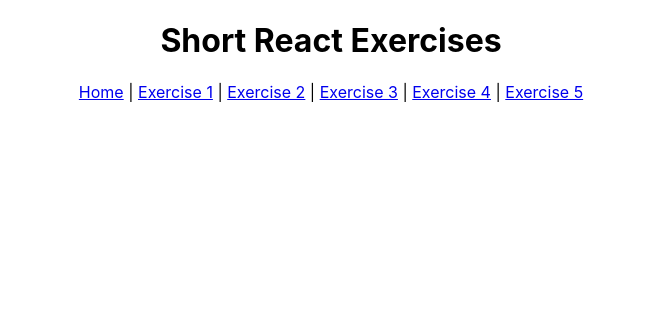
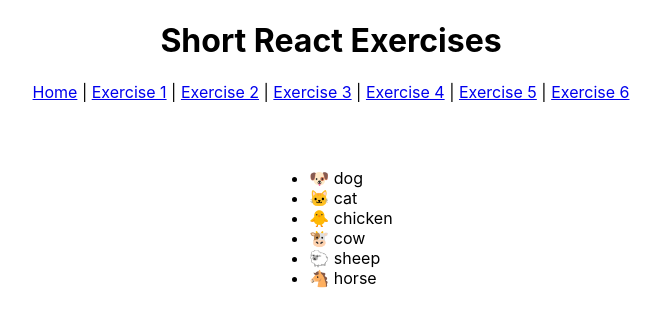
Before and after one commit to ad-800/react-exercises, a React (Create React App) app: page /exercise-five in a window 1280 px wide. Shown: the top 326 px of the page, without its empty margins (309-970 px from the left). Built offline with nearby package versions, Linux system fonts and the light colour scheme; the HTML template or start-up script is replaced by a standard one.

Commit message:
done with 5 and 6

```diff
--- a/src/App.css
+++ b/src/App.css
@@ -18,3 +18,11 @@
   align-items: center;
   background-color: RGB(239, 215, 4);
 }
+
+.button {
+  margin: 5px;
+}
+
+.left-centered {
+  text-align: left;
+}
--- a/src/App.js
+++ b/src/App.js
@@ -6,6 +6,8 @@ import Home from "./components/home";
 import Hello from "./components/one";
 import ClickList from './components/click-list';
 import Counter from './components/counter';
+import List from './components/list';
+import Form from './components/form';
 
 import './App.css';
 
@@ -21,7 +23,8 @@ class App extends Component {
             <Link to="/exercise-two">Exercise 2</Link> |{" "}
             <Link to="/exercise-three">Exercise 3</Link> |{" "}
             <Link to="/exercise-four">Exercise 4</Link> |{" "}
-            <Link to="/exercise-five">Exercise 5</Link>
+            <Link to="/exercise-five">Exercise 5</Link> |{" "}
+            <Link to="/exercise-six">Exercise 6</Link>
           </nav>
         </div>
       );
@@ -38,6 +41,8 @@ class App extends Component {
           <Route path="/exercise-two" element={<ClickList buttons={['']}/>} />
           <Route path="/exercise-three" element={<ClickList buttons={['1', '2', '3']}/>} />
           <Route path="/exercise-four" element={<Counter />} />
+          <Route path="/exercise-five" element={<List items={['🐶 dog', '🐱 cat', '🐥 chicken', '🐮 cow', '🐑 sheep', '🐴 horse']}/>} />
+          <Route path="/exercise-six" element={<Form />} />
         </Routes>
         </div>
       </Router>
--- a/src/components/button.jsx
+++ b/src/components/button.jsx
@@ -8,7 +8,7 @@ class Button extends Component {
 
   render() {
     return (
-      <button onClick={(this.props.type === 'popup') ? this.handleClick : this.props.clickFunction}>Click Me {this.props.input}</button>
+      <button className="button" onClick={(this.props.type === 'popup') ? this.handleClick : this.props.clickFunction}>Click Me {this.props.input}</button>
     );
   }
 }
--- /dev/null
+++ b/src/components/form.jsx
@@ -0,0 +1,11 @@
+import React, { Component } from 'react';
+
+class Button extends Component {
+  render() {
+    return (
+      <input type="Name" />
+    );
+  }
+}
+
+export default Button;
--- /dev/null
+++ b/src/components/list.jsx
@@ -0,0 +1,19 @@
+import React, { Component } from 'react';
+
+class List extends Component {
+  renderList = () => {
+    return this.props.items.map((item, index) => {
+      return <li key={index}>{item}</li>
+    })
+  }
+
+  render() {
+    return (
+      <ul className='left-centered'>
+        {this.renderList()}
+      </ul>
+    );
+  }
+}
+
+export default List;
```
